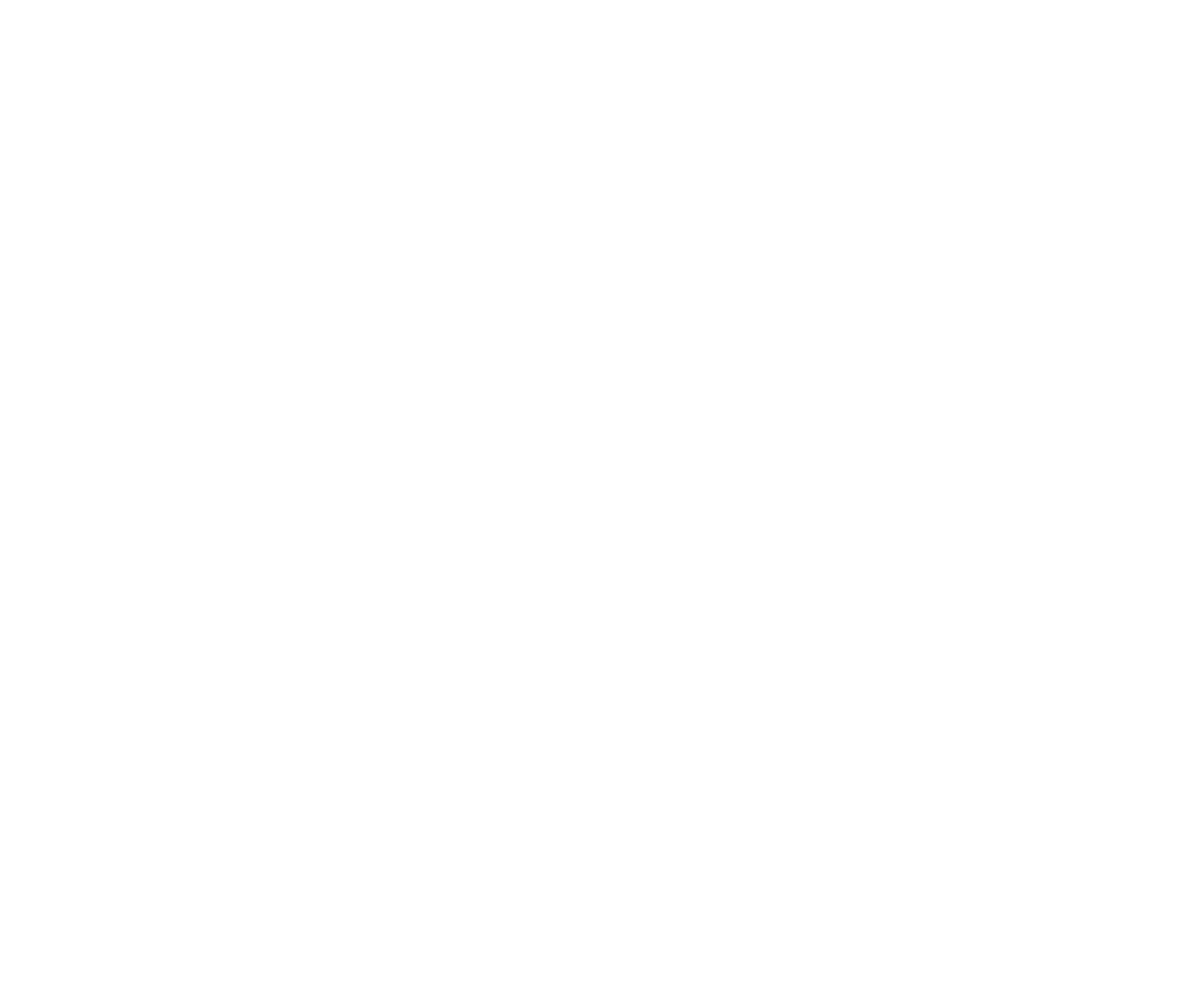
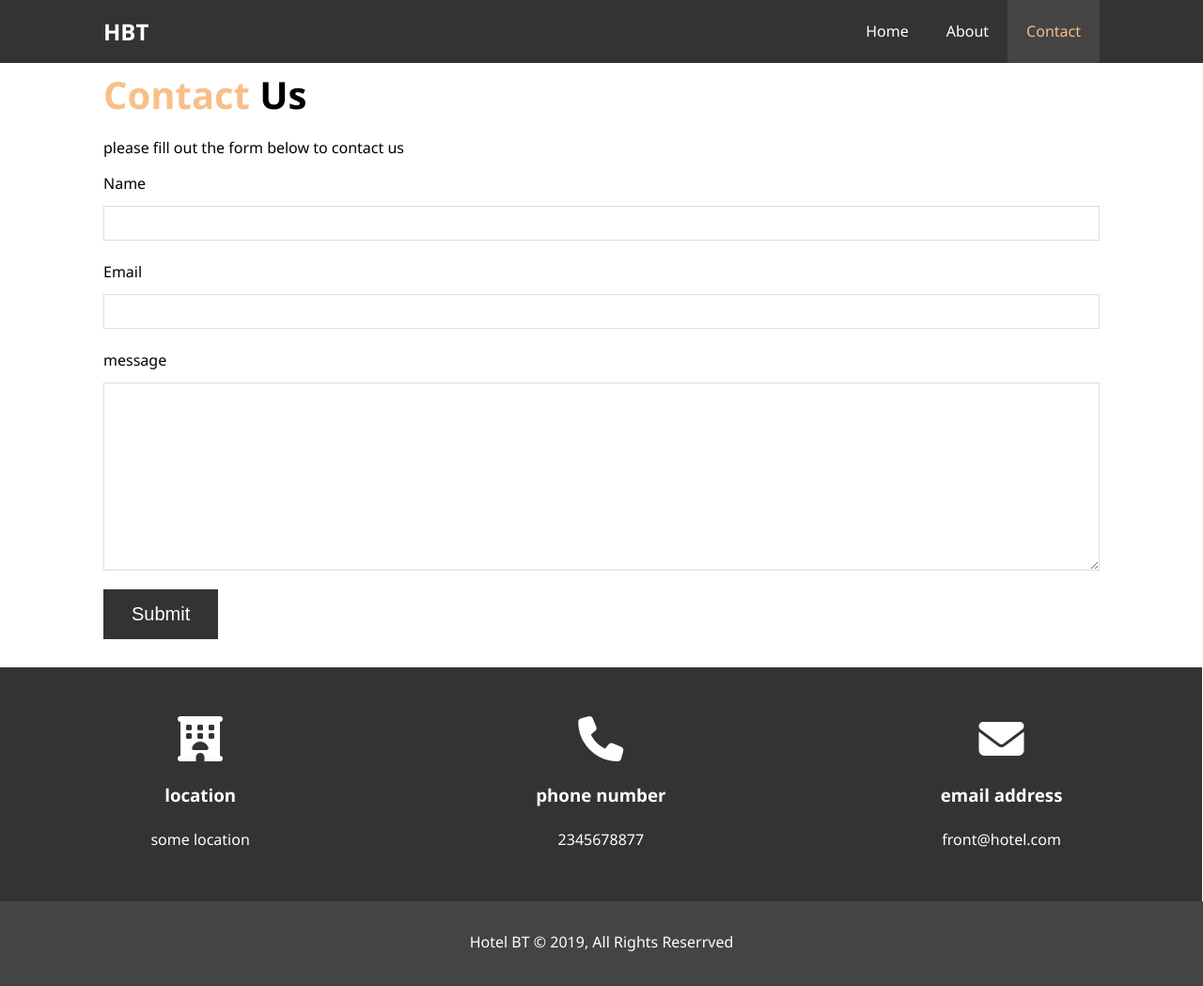
Before and after one commit to nimanoori22/practice_css, a plain HTML site: page hotel_website/contact.html in a window 1280 px wide. Shown: the whole page at 94% size. Before the commit the page ends 800 px from the top, so only its background shows below. Drawn offline with Linux system fonts and the light colour scheme.

Commit message:
finished the contact page

```diff
--- a/hotel_website/contact.html
+++ b/hotel_website/contact.html
@@ -0,0 +1,66 @@
+<!DOCTYPE html>
+<html lang="en">
+<head>
+    <meta charset="UTF-8">
+    <meta name="viewport" content="width=device-width, initial-scale=1.0">
+    <title>Hotel BT | Contact</title>
+    <script src="https://kit.fontawesome.com/253d7efdfe.js" crossorigin="anonymous"></script>
+    <link rel="stylesheet" href="css/style.css">
+</head>
+<body>
+    <header id="myhead">
+
+        <nav class="thenav">
+            <div class="nav-container">
+                <h1 class="nav-title"><a href="index.html">HBT</a></h1>
+                <ul class="nav-items">
+                    <li class="nav-item"><a href="index.html">Home</a></li>
+                    <li class="nav-item"><a href="about.html">About</a></li>
+                    <li class="nav-item"><a class="current" href="contact.html">Contact</a></li>
+                </ul>
+            </div>
+        </nav>
+
+    </header>
+
+    <section id="contact-form">
+        <div class="container">
+            <h1><span class="text-primary">Contact</span> Us</h1>
+            <form action="process.php">
+
+                <p class="m-down-30">please fill out the form below to contact us</p>
+                <label for="name">Name</label>
+                <input class="input" itype="text" name="name" id="name">
+                <label for="email">Email</label>
+                <input class="input" type="email" name="email" id="email">
+                <label for="message">message</label>
+                <textarea class="input" name="message" id="message" cols="30" rows="10"></textarea>
+                <button class="btn space-under-e p-20">Submit</button>
+            </form>
+        </div>
+    </section>
+
+    <section id="buttom bg-light">
+        <div class="box bg-dark bg-light">
+            <i class="fas fa-hotel fa-3x"></i>
+            <h3>location</h3>
+            <p>some location</p>
+        </div>
+        <div class="box bg-dark bg-light">
+            <i class="fas fa-phone fa-3x"></i>
+            <h3>phone number</h3>
+            <p>2345678877</p>
+        </div>
+        <div class="box bg-dark bg-light">
+            <i class="fas fa-envelope fa-3x"></i>
+            <h3>email address</h3>
+            <p>front@hotel.com</p>
+        </div>
+    </section>
+    <div class="clr"></div>
+    <footer id="footer">
+        <p>Hotel BT &copy; 2019, All Rights Reserrved</p>
+    </footer>
+
+</body>
+</html>
--- a/hotel_website/css/style.css
+++ b/hotel_website/css/style.css
@@ -27,6 +27,9 @@ ul {
     overflow: auto;
 }
 
+.bg-light {
+    color: #fff;
+}
 
 .clr {
     clear: both;
@@ -43,15 +46,17 @@ ul {
 }
 
 .m-down-30 {
-    /* moves the element down */
     margin-top: 30px;
 
 }
 
 .m-down-10 {
-    /* moves the element down */
     margin-top: 10px;
 
+}
+
+.space-under-e {
+    margin-bottom: 30px;
 }
 
 .text-primary {
@@ -182,15 +187,17 @@ ul {
 }
 
 /* buttom */
+#buttom {
+    height: 300px;
+}
 
 .box {
     width: 33.3%;
     display: inline;
     float: left;
     background: #fff;
-    height: 300px;
     text-align: center;
-    padding: 40px;
+    padding: 52px;
 }
 
 .box h3 {
@@ -282,12 +289,52 @@ ul {
     margin-top: 10px;
 }
 
+/* contact us */
+
+#contact-form form label,
+#contact-form form input,
+#contact-form form textarea {
+    display: block;
+    width: 100%;
+    margin: 10px 0;
+}
+
+#contact-form form input,
+#contact-form form textarea {
+    border: 1px #ddd solid;
+    padding: 10px;
+    margin-bottom: 20px;
+}
+
+.input:focus {
+    outline-color: #f7c08a;
+}
+
+#contact-form .container h1 {
+    font-size: 40px;
+    margin: 20px 0;
+}
+
+#contact-form form textarea {
+    height: 200px;
+}
+
+.btn.p-20 {
+    padding: 15px 30px;
+    font-size: 20px;
+}
+
+.box.bg-dark {
+    background: #333;
+}
+
+
 /* footer */
 
 #footer {
     width: 100%;
     height: 90px;
-    background: #333;
+    background: #444;
     color: #fff;
     text-align: center;
 }
```
